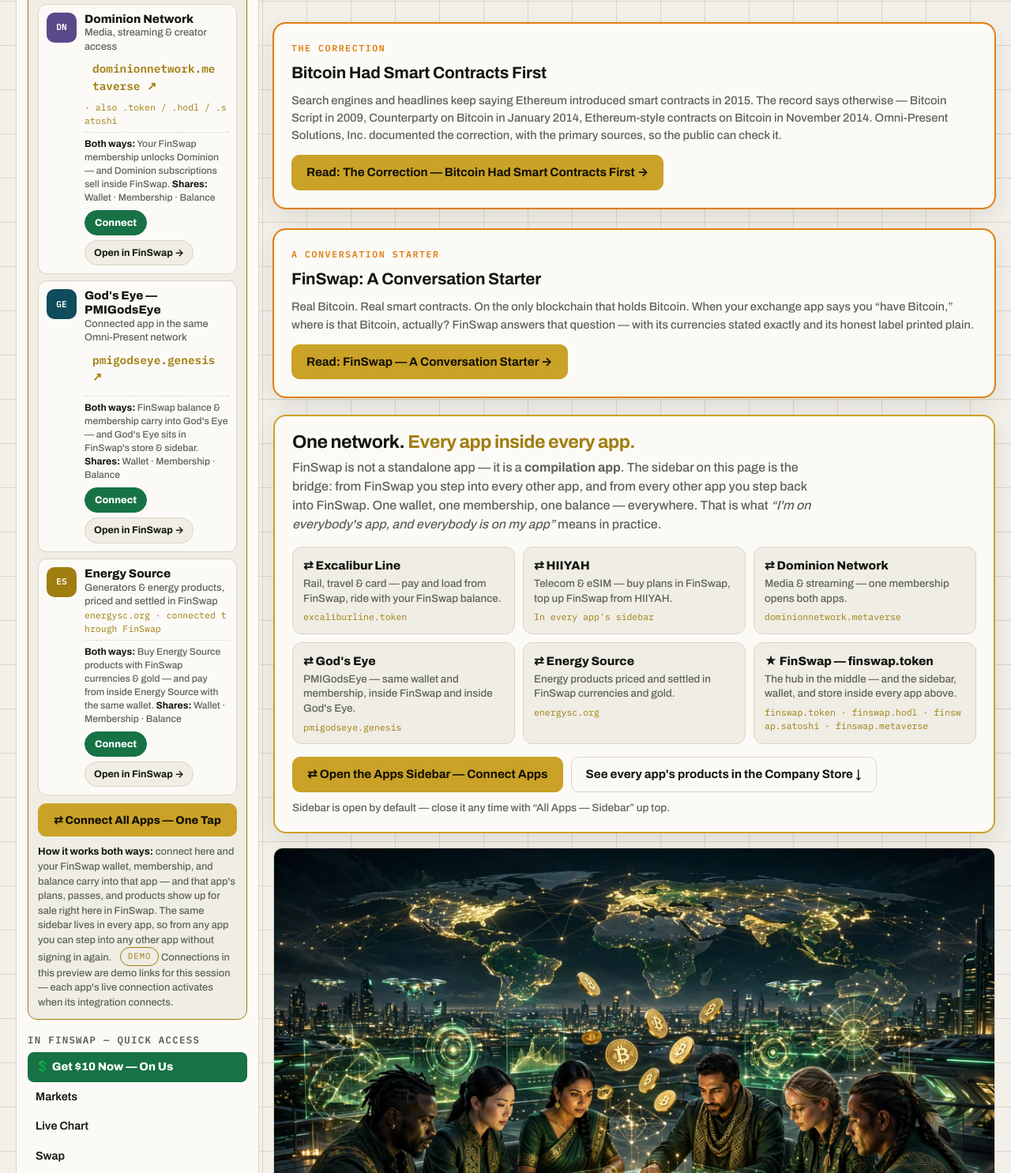
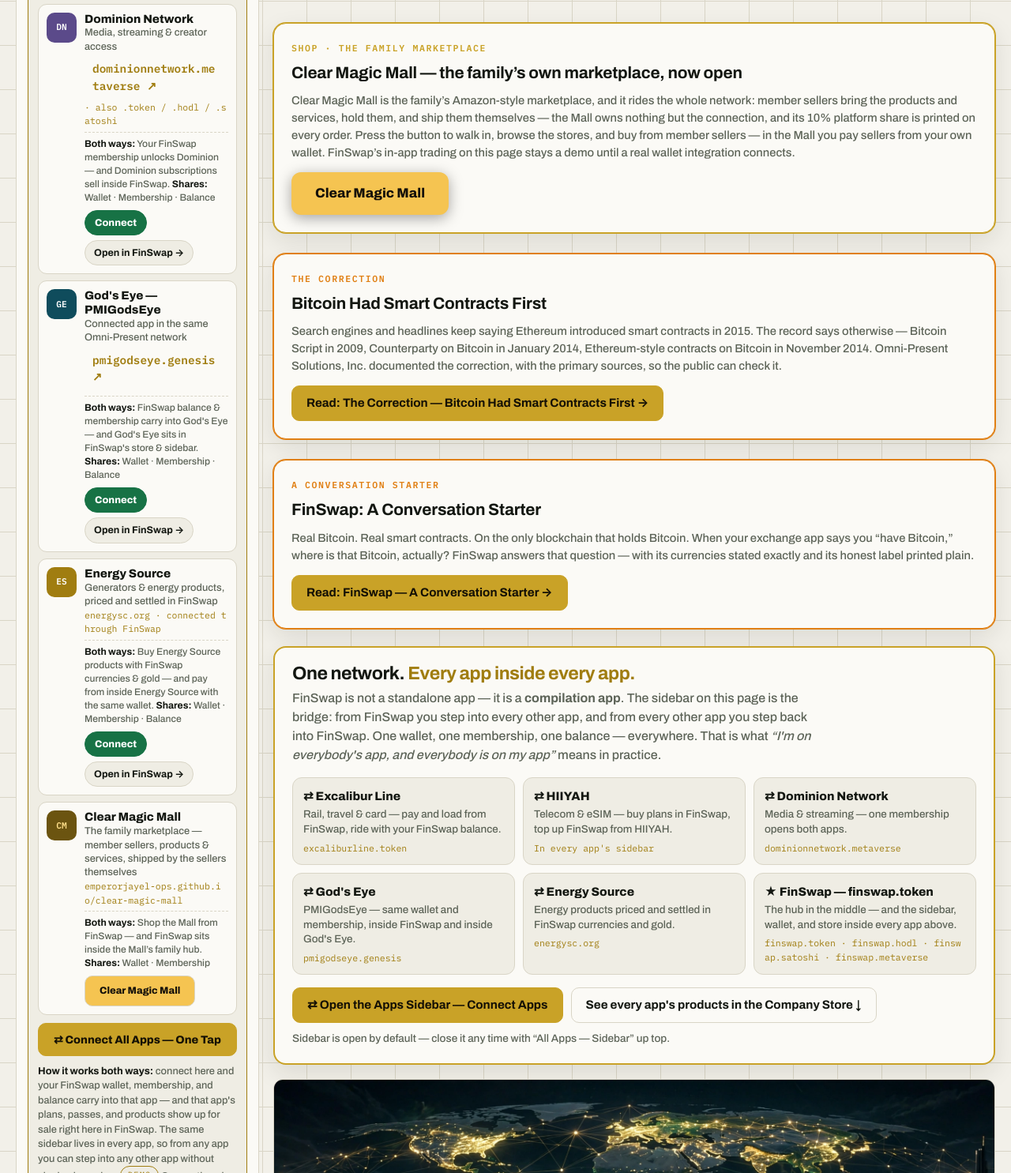
Before and after one commit to emperorjayel-ops/finswap, a plain HTML site: page index.html in a window 1280 px wide. Shown: the part 1735-3220 px from the top of the page at 79% size. Drawn offline with Linux system fonts and the light colour scheme.

Commit message:
Add Clear Magic Mall button and shopping section — the family marketplace, linked from FinSwap

```diff
--- a/index.html
+++ b/index.html
@@ -581,7 +581,18 @@ textarea{width:100%; font:inherit; padding:12px; border:1px solid var(--line); b
         </div>
       </div>
 
-      <button class="connect-all" type="button" id="connectAllBtn">⇄ Connect All Apps — One Tap</button>
+            <div class="app-row" data-row="Clear Magic Mall">
+        <span class="app-ic" style="background:#6b5410;color:#ffdf8a">CM</span>
+        <div class="app-meta">
+          <div class="app-name">Clear Magic Mall</div>
+          <div class="app-what">The family marketplace &mdash; member sellers, products &amp; services, shipped by the sellers themselves</div>
+          <div class="app-dom">emperorjayel-ops.github.io/clear-magic-mall</div>
+          <div class="app-shares"><b>Both ways:</b> Shop the Mall from FinSwap &mdash; and FinSwap sits inside the Mall&rsquo;s family hub. <b>Shares:</b> Wallet &middot; Membership</div>
+          <div class="app-actions"><a class="app-open" href="https://emperorjayel-ops.github.io/clear-magic-mall/" target="_blank" rel="noopener" style="display:inline-block;padding:9px 18px;border-radius:10px;background:#f5c451;color:#14100a;font-weight:800;text-decoration:none">Clear Magic Mall</a></div>
+        </div>
+      </div>
+
+<button class="connect-all" type="button" id="connectAllBtn">⇄ Connect All Apps — One Tap</button>
       <p class="hub-note"><b>How it works both ways:</b> connect here and your FinSwap wallet, membership, and balance carry into that app — and that app's plans, passes, and products show up for sale right here in FinSwap. The same sidebar lives in every app, so from any app you can step into any other app without signing in again. <span class="demo-flag">Demo</span> Connections in this preview are demo links for this session — each app's live connection activates when its integration connects.</p>
     </div>
 
@@ -636,6 +647,13 @@ textarea{width:100%; font:inherit; padding:12px; border:1px solid var(--line); b
       <div class="stat"><div class="k">Messaging standard</div><div class="v">ISO 20022</div></div>
       <div class="stat"><div class="k">Swap fee</div><div class="v">0.25%</div></div>
     </div>
+  </section>
+
+  <section class="panel" id="clear-magic-mall" style="margin-top:26px; border-color:var(--gold-bright); box-shadow:0 0 0 1px var(--gold-bright), var(--shadow)" aria-labelledby="cmm-title">
+    <p style="font-family:'IBM Plex Mono',monospace; font-size:.72rem; letter-spacing:.14em; text-transform:uppercase; color:var(--gold-bright); font-weight:600; margin:0 0 8px">Shop &middot; The Family Marketplace</p>
+    <h2 id="cmm-title" style="margin:0 0 8px">Clear Magic Mall &mdash; the family&rsquo;s own marketplace, now open</h2>
+    <p class="sub" style="margin:0 0 14px">Clear Magic Mall is the family&rsquo;s Amazon-style marketplace, and it rides the whole network: member sellers bring the products and services, hold them, and ship them themselves &mdash; the Mall owns nothing but the connection, and its 10% platform share is printed on every order. Press the button to walk in, browse the stores, and buy from member sellers &mdash; in the Mall you pay sellers from your own wallet. FinSwap&rsquo;s in-app trading on this page stays a demo until a real wallet integration connects.</p>
+    <a href="https://emperorjayel-ops.github.io/clear-magic-mall/" target="_blank" rel="noopener" style="display:inline-block;padding:14px 30px;border-radius:12px;background:#f5c451;color:#14100a;font-weight:800;font-size:1.06rem;text-decoration:none;box-shadow:0 4px 18px rgba(0,0,0,.35)">Clear Magic Mall</a>
   </section>
 
   <section class="panel" style="margin-top:26px; border-color:var(--btc); box-shadow:0 0 0 1px var(--btc), var(--shadow)" aria-labelledby="correction-title">
```
